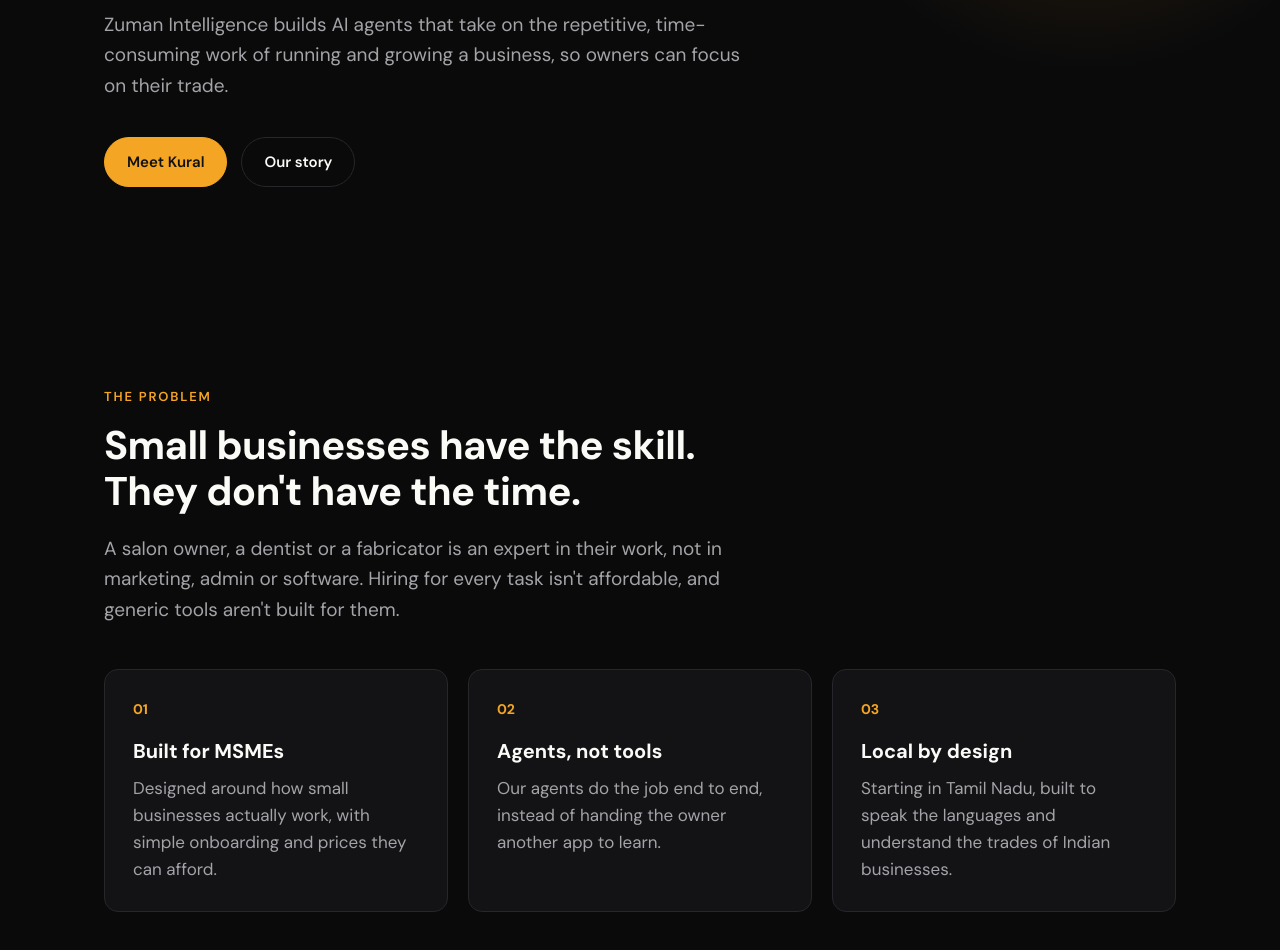
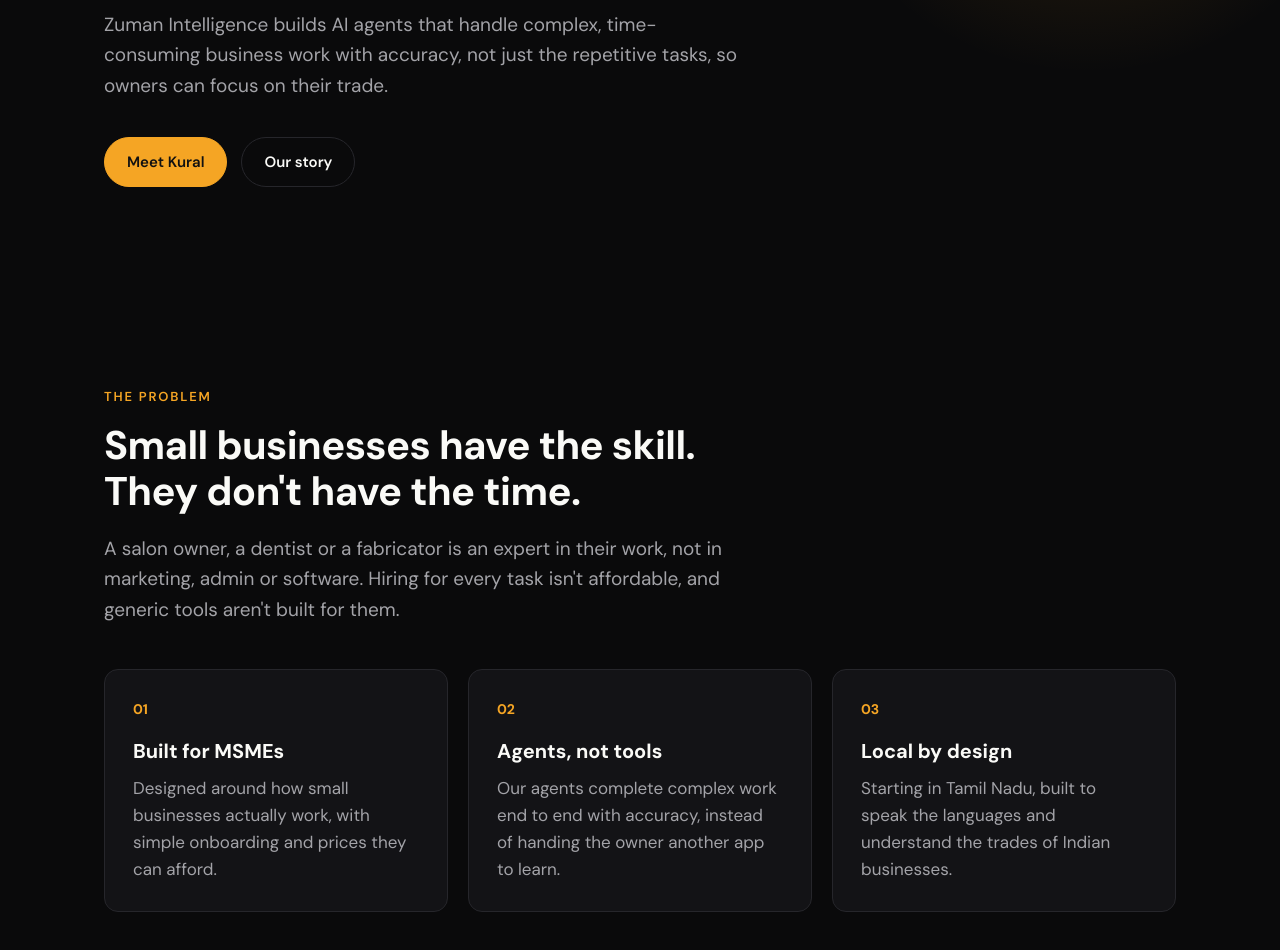
Before and after one commit to Zuman-Intelligence/zi-website, a plain HTML site: page index.html in a window 1280 px wide. Shown: the part 372-1322 px from the top of the page. Drawn offline with Linux system fonts and the light colour scheme.

Commit message:
Position agents as handling complex, time-consuming work accurately, not only repetitive tasks
Co-Authored-By: Claude Opus 5.5 <noreply@anthropic.com>
Claude-Session: https://claude.ai/code/session_01UfPWPtjisSc5xfxT3apDaP

```diff
--- a/index.html
+++ b/index.html
@@ -36,7 +36,7 @@
     <div class="wrap">
       <p class="eyebrow">One intelligence. Infinite possibilities.</p>
       <h1>AI that works for the<br><span class="gold">small business owner.</span></h1>
-      <p class="lead">Zuman Intelligence builds AI agents that take on the repetitive, time-consuming work of running and growing a business, so owners can focus on their trade.</p>
+      <p class="lead">Zuman Intelligence builds AI agents that handle complex, time-consuming business work with accuracy, not just the repetitive tasks, so owners can focus on their trade.</p>
       <div class="hero-actions">
         <a href="products.html" class="btn">Meet Kural</a>
         <a href="about.html" class="btn btn-ghost">Our story</a>
@@ -58,7 +58,7 @@
         <div class="card">
           <span class="num">02</span>
           <h3>Agents, not tools</h3>
-          <p>Our agents do the job end to end, instead of handing the owner another app to learn.</p>
+          <p>Our agents complete complex work end to end with accuracy, instead of handing the owner another app to learn.</p>
         </div>
         <div class="card">
           <span class="num">03</span>
```
Also changed, not shown: about.html (+1 -1 lines).
